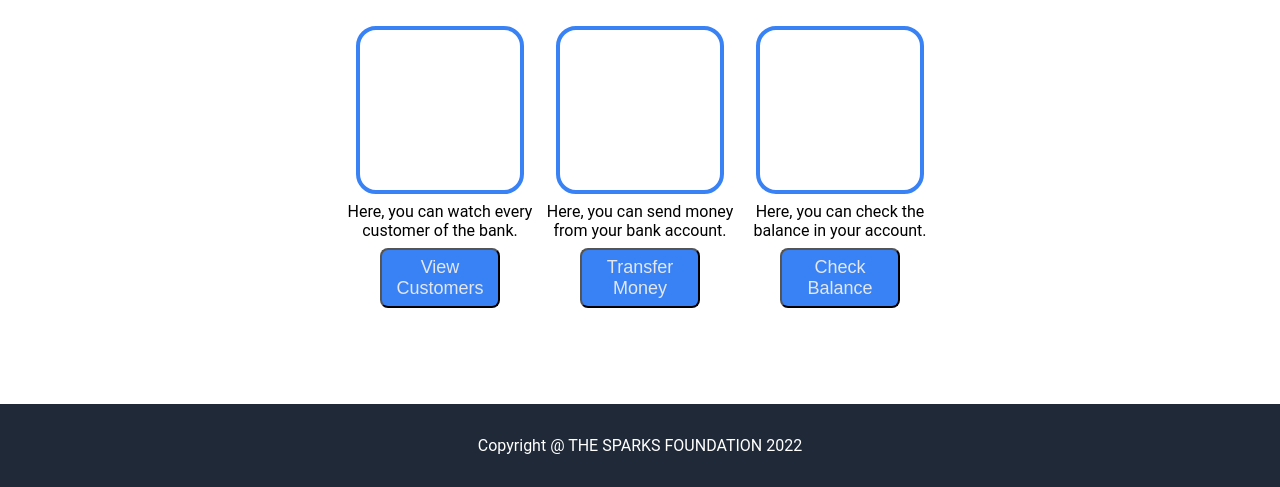
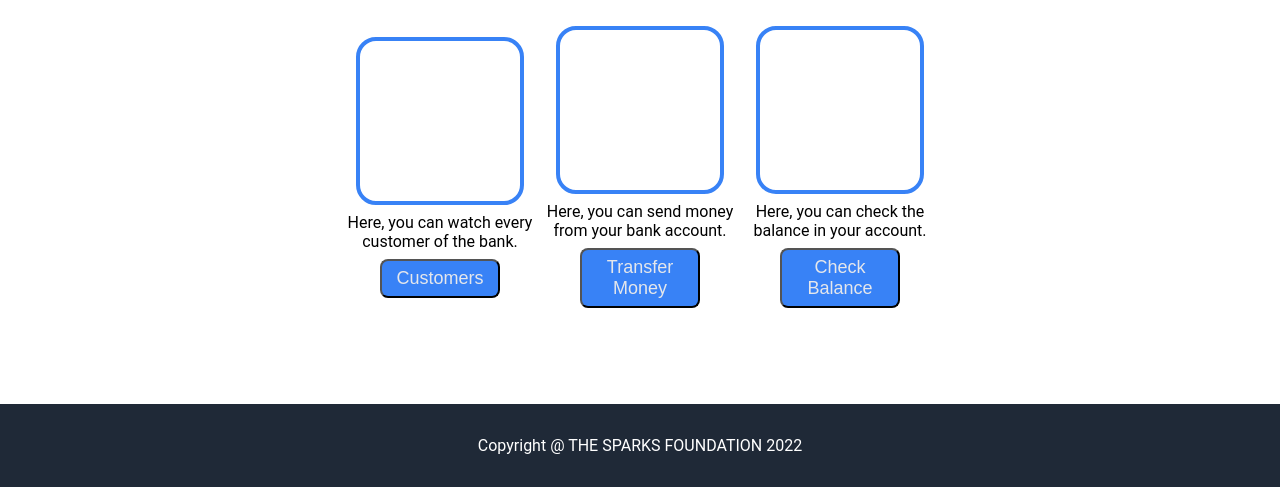
Before and after one commit to SSANDEEPR/basic-banking-system, a plain HTML site: page index.html in a window 1280 px wide. Shown: the part 611-1098 px from the top of the page. Drawn offline with Linux system fonts and the light colour scheme.

Commit message:
Update index.html

```diff
--- a/index.html
+++ b/index.html
@@ -41,7 +41,7 @@
             <div class="boxes">
             <div class="square"><img src="statics/PngItem_5146697.png" alt="" style="width:50%; margin-top:50%;"></div>
             <p>Here, you can watch every customer of the bank.</p>
-            <button class="first-button"><a href="View Customers.html">View Customers</a></button>
+            <button class="first-button"><a href="Customers.html">Customers</a></button>
           </div>
         <div class="boxes">
             <div class="square"></div>
```
